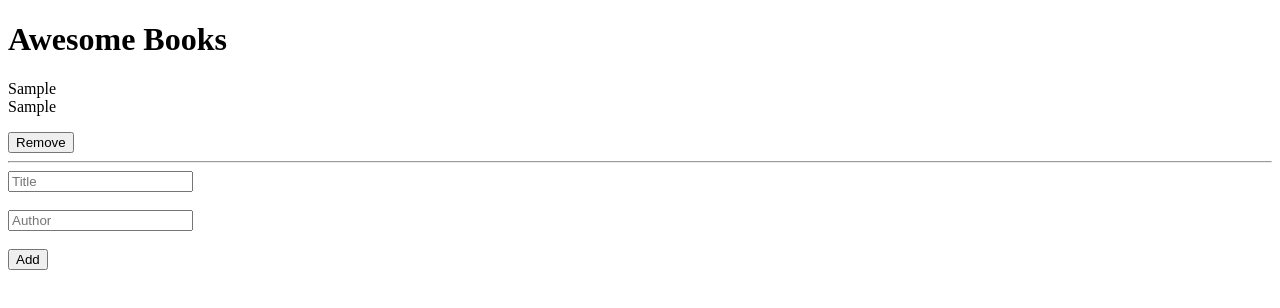
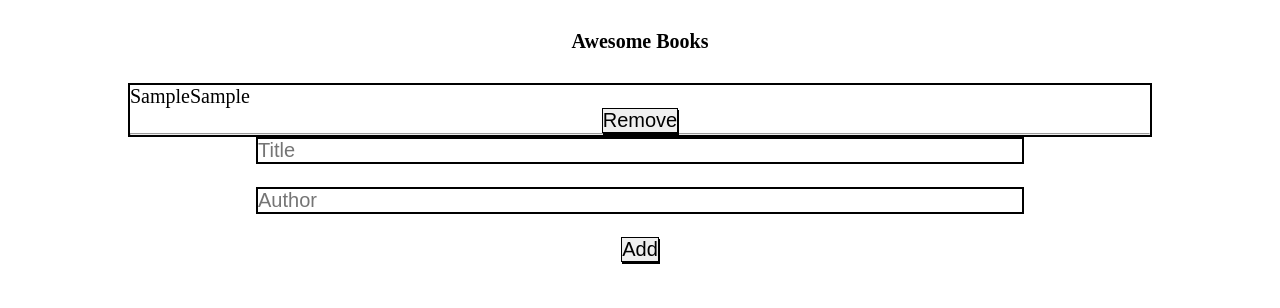
Before and after one commit to GraceHtet/AwesomeBooks, a website: page index.html in a window 1280 px wide. Both pictures are taken after typing "Sample", "Sample" into the empty fields and a click on the button "Add". Drawn offline with Linux system fonts and the light colour scheme.

Commit message:
Add style to planJS

```diff
--- a/css/style.css
+++ b/css/style.css
@@ -1,3 +1,67 @@
 * {
   box-sizing: border-box;
+  padding: 0;
+  margin: 0;
+  font-size: 20px;
 }
+
+body {
+  width: 100vw;
+  text-align: center;
+  display: flex;
+  flex-direction: column;
+  justify-content: center;
+}
+
+h1,
+h2 {
+  margin: 30px 0;
+}
+
+.black-line {
+  margin-top: 30px;
+  border-top: 2px solid black;
+  width: 50px;
+  margin-left: 46%;
+  margin-bottom: 10px;
+}
+
+.book-list {
+  margin-left: 10%;
+  width: 80%;
+  border: 2px solid black;
+}
+
+.book-list div:nth-of-type(even) {
+  background-color: #ddd;
+}
+
+.book-info {
+  display: flex;
+}
+
+.book-rows {
+  padding: 10px;
+  display: flex;
+  justify-content: space-between;
+  align-items: center;
+}
+
+.form-control {
+  border: 2px solid black;
+  width: 60%;
+}
+
+.remove-btn,
+.add-btn {
+  height: 25px;
+  border: 1px solid black;
+  box-shadow: 1px 2px;
+  margin: 0;
+}
+
+.add-button {
+  width: 80%;
+  display: flex;
+  justify-content: flex-end;
+}
```
